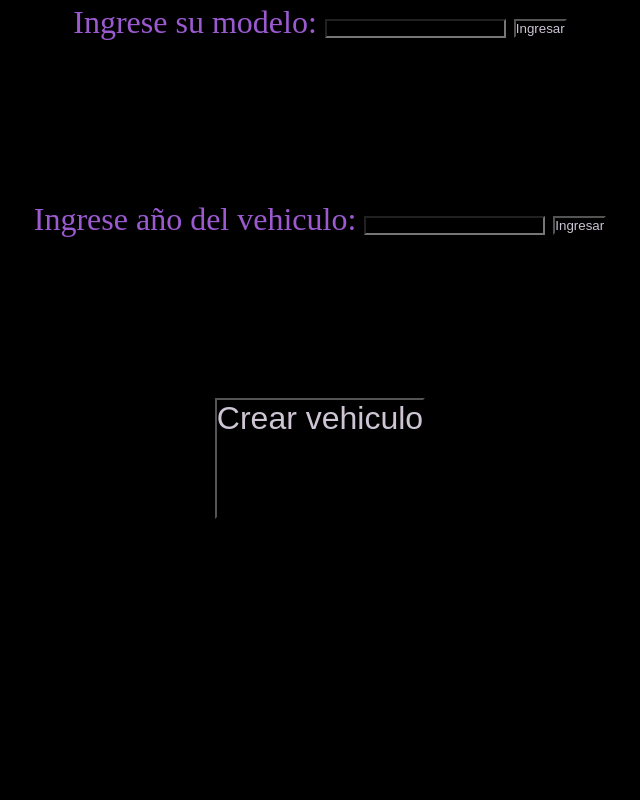
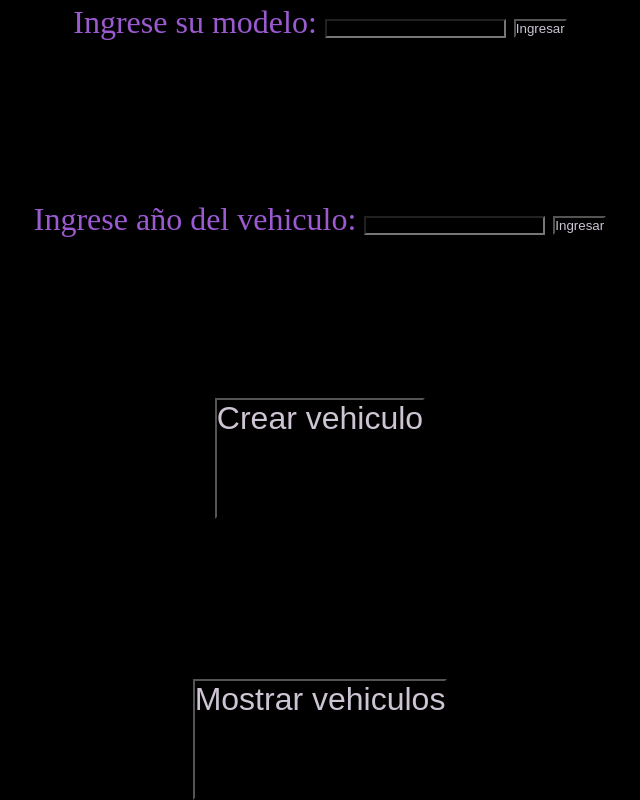
Before and after one commit to estebanrecayte/PreEntrega-Recayte, a website: page index.html in a window 1280 px wide. Shown: the part 568-1368 px from the top of the page, without its empty margins (320-960 px from the left). Before the commit the page ends 1087 px from the top, so only its background shows below. Drawn offline with nearby package versions, Linux system fonts and the light colour scheme.

Commit message:
Update index.html

```diff
--- a/index.html
+++ b/index.html
@@ -33,6 +33,11 @@
         Crear vehiculo
       </button>
     </form>
+    <form action="">
+      <button id="btnMostrar" type="button" class="creador">
+        Mostrar vehiculos
+      </button>
+    </form>
     <script src="/main.js"></script>
   </body>
 </html>
```
